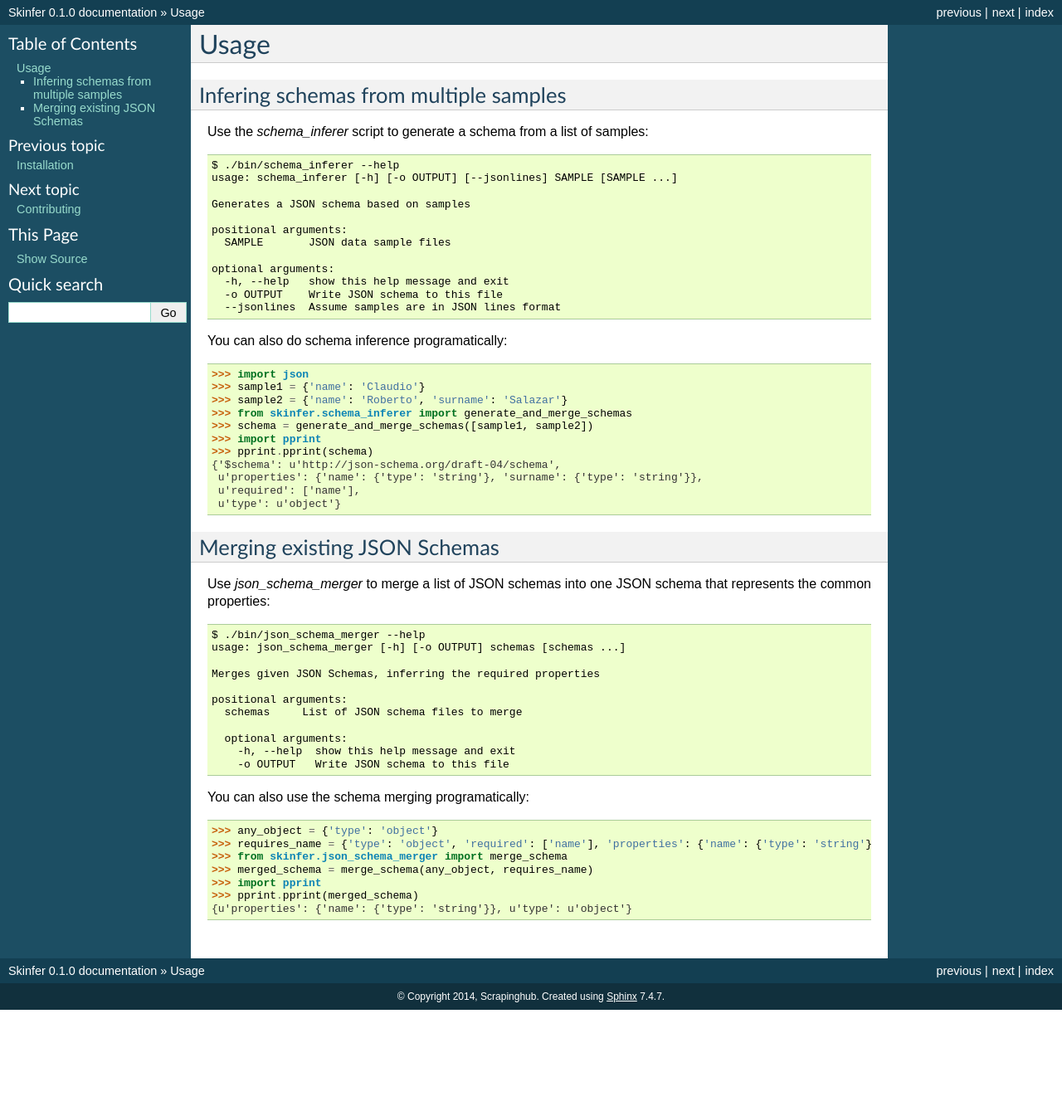
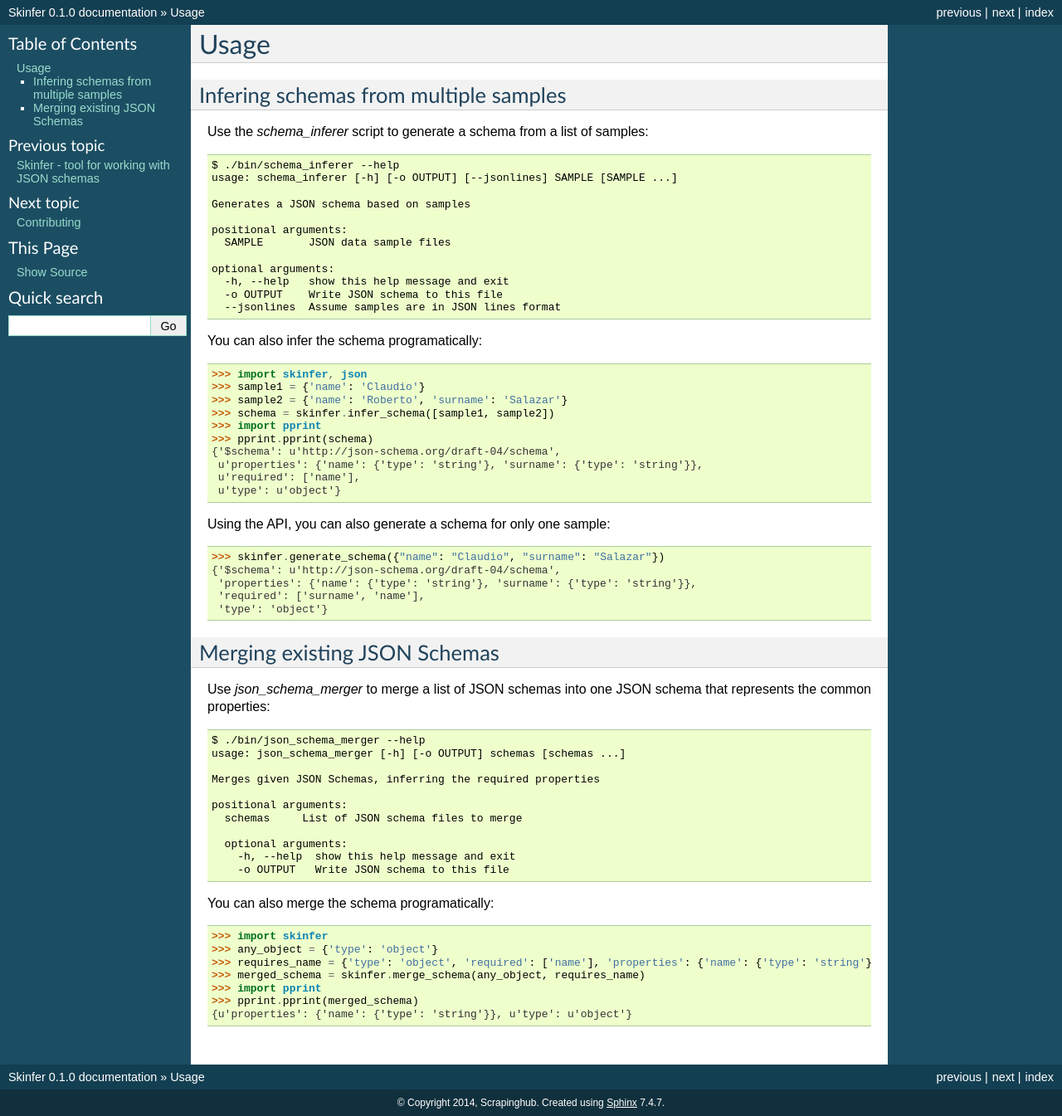
Before and after one commit to scrapinghub/skinfer, a Sphinx documentation site: the page built from docs/usage.rst, in a window 1280 px wide. Shown: the whole page at 83% size. Built offline with Sphinx 7.4.7, drawn with Linux system fonts in a browser that asks for light colours; before the commit the page ends 1217 px from its top, so only the background shows below that.

Commit message:
documentation updates and cleanup

```diff
--- a/docs/index.rst
+++ b/docs/index.rst
@@ -12,7 +12,6 @@ Contents:
    :maxdepth: 2
 
    readme
-   installation
    usage
    contributing
    authors
--- a/docs/installation.rst
+++ b/docs/installation.rst
@@ -3,6 +3,10 @@ Installation
 ============
 
 At the command line::
+
+    $ pip install skinfer
+
+If you don't have ``pip``, you can still install it with::
 
     $ easy_install skinfer
 
--- a/docs/usage.rst
+++ b/docs/usage.rst
@@ -22,19 +22,26 @@ Use the `schema_inferer` script to generate a schema from a list of samples::
       --jsonlines  Assume samples are in JSON lines format
 
 
-You can also do schema inference programatically::
+You can also infer the schema programatically::
 
-    >>> import json
+    >>> import skinfer, json
     >>> sample1 = {'name': 'Claudio'}
     >>> sample2 = {'name': 'Roberto', 'surname': 'Salazar'}
-    >>> from skinfer.schema_inferer import generate_and_merge_schemas
-    >>> schema = generate_and_merge_schemas([sample1, sample2])
+    >>> schema = skinfer.infer_schema([sample1, sample2])
     >>> import pprint
     >>> pprint.pprint(schema)
     {'$schema': u'http://json-schema.org/draft-04/schema',
      u'properties': {'name': {'type': 'string'}, 'surname': {'type': 'string'}},
      u'required': ['name'],
      u'type': u'object'}
+
+Using the API, you can also generate a schema for only one sample::
+
+    >>> skinfer.generate_schema({"name": "Claudio", "surname": "Salazar"})
+    {'$schema': u'http://json-schema.org/draft-04/schema',
+     'properties': {'name': {'type': 'string'}, 'surname': {'type': 'string'}},
+     'required': ['surname', 'name'],
+     'type': 'object'}
 
 
 Merging existing JSON Schemas
@@ -56,13 +63,13 @@ JSON schema that represents the common properties::
         -o OUTPUT   Write JSON schema to this file
 
 
-You can also use the schema merging programatically::
+You can also merge the schema programatically::
 
 
+    >>> import skinfer
     >>> any_object = {'type': 'object'}
     >>> requires_name = {'type': 'object', 'required': ['name'], 'properties': {'name': {'type': 'string'}}}
-    >>> from skinfer.json_schema_merger import merge_schema
-    >>> merged_schema = merge_schema(any_object, requires_name)
+    >>> merged_schema = skinfer.merge_schema(any_object, requires_name)
     >>> import pprint
     >>> pprint.pprint(merged_schema)
     {u'properties': {'name': {'type': 'string'}}, u'type': u'object'}
```
Also changed, not shown: README.rst (+15 -51 lines).
